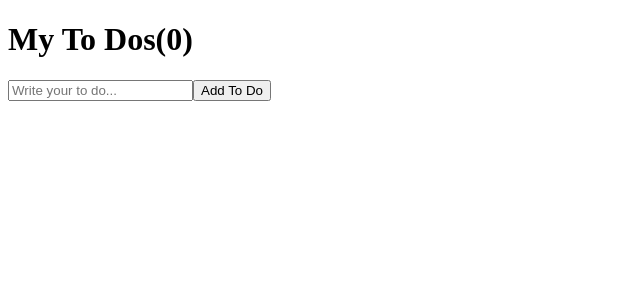
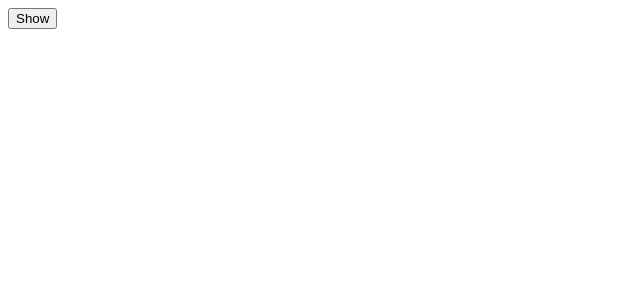
Before and after one commit to songsujung/react-study, a React (Create React App) app: page / in a window 1280 px wide. Shown: the top 300 px of the page, without its empty margins (0-640 px from the left). Built offline with nearby package versions, Linux system fonts and the light colour scheme.

Commit message:
1008 Todo part1(1006커밋은X)

```diff
--- a/src/App.js
+++ b/src/App.js
@@ -1,38 +1,38 @@
-
+import Button from "./Button";
+import styles from "./App.module.css";
 import { useState, useEffect } from "react";
 
-// Todo 만들기
-// 갖고 있는 array를 직접적으로 수정하지 않으면서 한가지를 더 추가. toDos.push or toDos=""같이 State를 직접적으로 수정X, 수정하는 함수 생성
+// cleanUp function : 컴포넌트가 사라진 후에 실행될 함수를 지정하는 것이며 반환되는 함수가 클린업함수이다. 메모리 누수 방지를 위해 사용(자주 사용하지 않는 방식)
+// 버튼을 눌러서 함수가 실행되면서 버튼이 사라지면 'destroyed :('라는 메시지를 콘솔에 출력(리턴)
+function Hello() {
+  useEffect(() => {
+    console.log("hi :)");
+    return () => console.log("bye :(");
+  }, []);
+  // 이 코드보다 위의 방식으로 사용하는 것이 좋음
+  // useEffect(function(){
+  //   console.log("hi :)");
+  //   return function() {
+  //     console.log("bye :(");
+  //   }
+  // }, []);
+  return <h1>Hello</h1>;
+}
+// function Hello() {
+//   useEffect(() => {
+//     console.log("created :)");
+//     return () => console.log("destroyed :(") // 이 부분을 cleanUp함수라고 함
+//   }, []);
+//   return <h1>Hello</h1>;
+// }
+
 function App() {
-  const [toDo, setToDo] = useState("");
-  const [toDos, setToDos] = useState([]); // 여러 개의 toDo를 받을 수 있는 array 생성
-  const onChange = (event) => setToDo(event.target.value); // toDo값을 수정하는 함수
-  const onSubmit = (event) => {
-    event.preventDefault();
-    // toDo가 비어있다면 리턴
-    if(toDo === "") {
-      return;
-    }
-    // setTodos 안에 함수를 넣어서 array를 수정
-    // 현재상태:currnentArray, []새로운 배열안에 toDo, ...currentArray 담음 (...을 쓰면 현재상태에 입력한toDo가 추가되는 배열 생성됨, ...을 안하면 배열안에 배열이 추가됨)
-    setToDos(currentArray => [toDo, ...currentArray]);
-    // setToDo 함수를 불러와서 input 비우기
-    setToDo("");
-  };
-  console.log(toDos);
+  const [showing, setShowing] = useState(false);
+  const onClick = () => setShowing((prev) => !prev);
   return (
     <div>
-      <h1>My To Dos({toDos.length})</h1>
-      <form onSubmit={onSubmit}>
-        <input
-          onChange={onChange}
-          value={toDo}
-          type="text"
-          placeholder="Write your to do..."
-        />
-        <button>Add To Do</button>
-      </form>
-
+      {showing ? <Hello/> : null}
+      <button onClick={onClick}>{showing ? "Hide" : "Show"}</button>
     </div>
   );
 }
```
